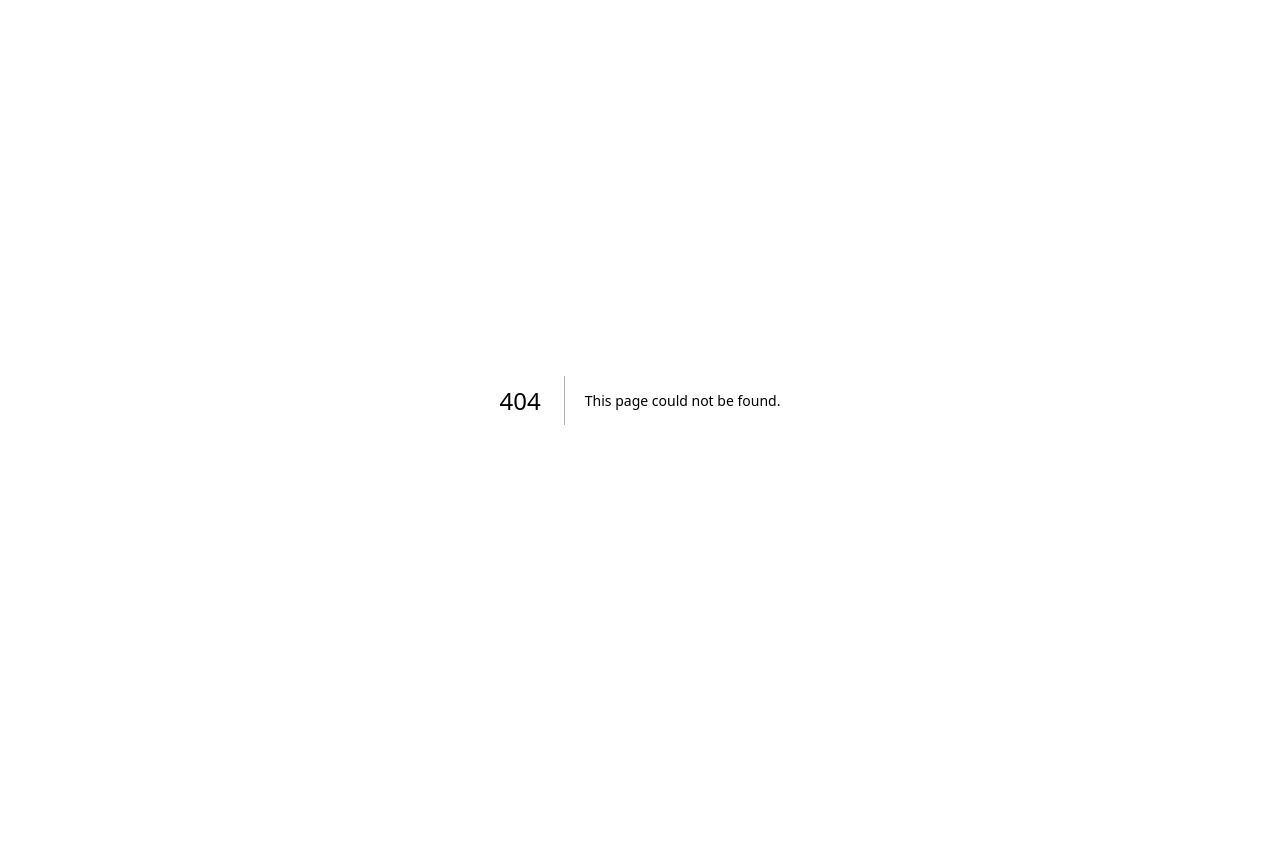
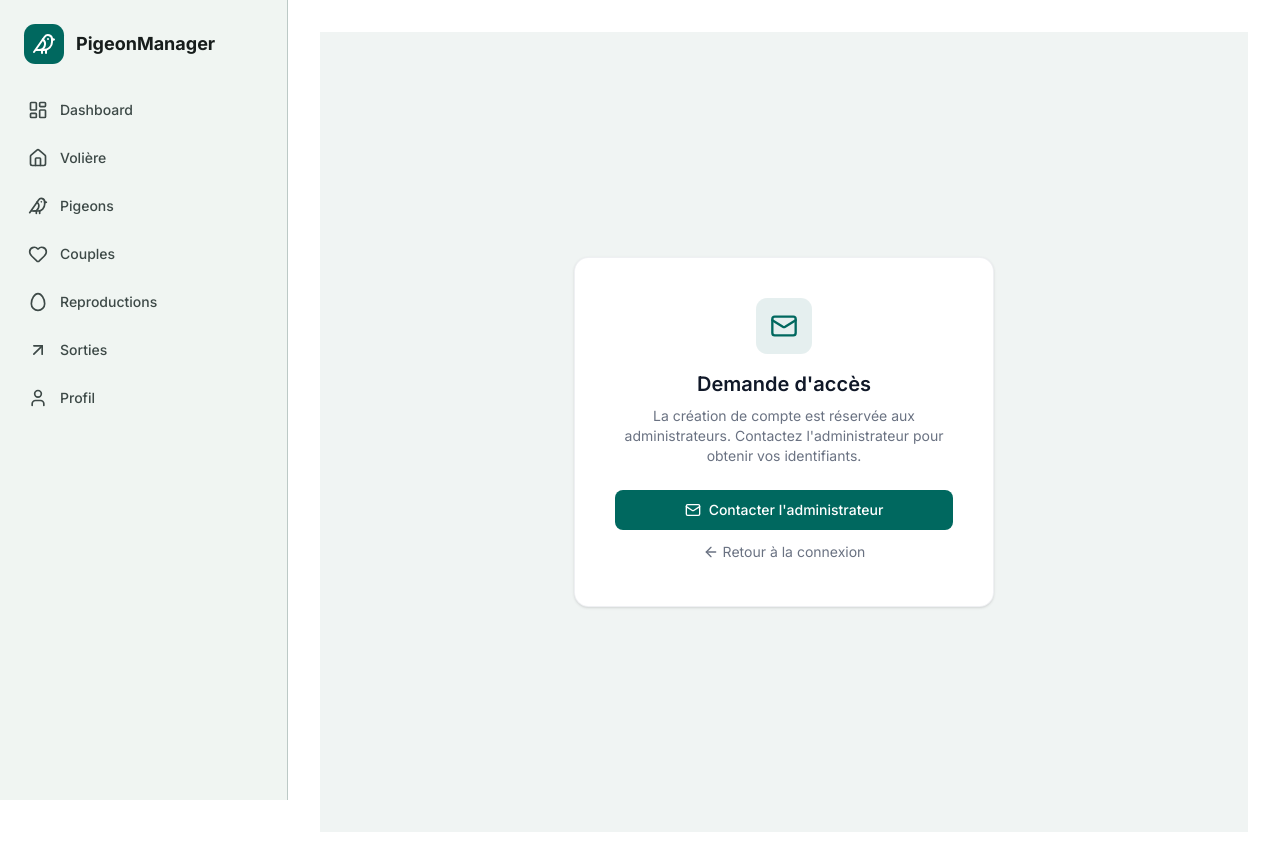
Before and after one commit to Azizka877/pigeon-manager-frontend, a Next.js app: page /contact-admin in a window 1280 px wide. Before the commit this address had no page. Before the commit the page ends 800 px from the top, so only its background shows below. Built offline with nearby package versions, Linux system fonts and the light colour scheme.

Commit message:
Feat :ajout contact-admin

```diff
--- a/app/(auth)/login/page.tsx
+++ b/app/(auth)/login/page.tsx
@@ -3,7 +3,8 @@
 import { useState } from 'react'
 import { useRouter } from 'next/navigation'
 import { useAuthStore } from '@/stores/auth-store'
-import { Bird } from 'lucide-react'
+import { Bird, AlertCircle } from 'lucide-react'
+import Link from 'next/link'
 
 export default function LoginPage() {
   const router = useRouter()
@@ -36,7 +37,6 @@ export default function LoginPage() {
 
   return (
     <div className="min-h-screen bg-[#f0f4f3] flex items-center justify-center p-4">
-      {/* Carte de connexion */}
       <div className="w-full max-w-[420px] bg-white rounded-2xl shadow-sm border border-gray-200/60 p-8 md:p-10">
 
         {/* Logo */}
@@ -52,7 +52,8 @@ export default function LoginPage() {
 
         {/* Erreur */}
         {error && (
-          <div className="mb-5 p-3 bg-red-50 border border-red-200 rounded-lg text-sm text-red-600">
+          <div className="mb-5 p-3 bg-red-50 border border-red-200 rounded-lg text-sm text-red-600 flex items-center gap-2">
+            <AlertCircle className="w-4 h-4 flex-shrink-0" />
             {error}
           </div>
         )}
@@ -82,13 +83,12 @@ export default function LoginPage() {
               <label htmlFor="password" className="block text-sm font-medium text-gray-700">
                 Mot de passe
               </label>
-              <button
-                type="button"
-                onClick={() => alert('Contactez l\'administrateur pour réinitialiser votre mot de passe.')}
+              <Link
+                href="/contact-admin?reason=password"
                 className="text-sm text-[#00685f] hover:text-[#00554d] font-medium transition-colors"
               >
                 Mot de passe oublié ?
-              </button>
+              </Link>
             </div>
             <input
               id="password"
@@ -125,18 +125,17 @@ export default function LoginPage() {
           </button>
         </form>
 
-        {/* Lien créer compte */}
-        <div className="mt-6 text-center">
+        {/* Message informatif — remplace le lien "Créer un compte" */}
+        <div className="mt-6 pt-5 border-t border-gray-100 text-center">
           <p className="text-sm text-gray-500">
-            Pas encore de compte ?{' '}
-            <button
-              type="button"
-              onClick={() => alert('Contactez l\'administrateur pour créer un compte.')}
-              className="text-[#00685f] hover:text-[#00554d] font-medium transition-colors"
-            >
-              Créer un compte
-            </button>
+            Accès réservé aux administrateurs
           </p>
+          <Link
+            href="/contact-admin?reason=account"
+            className="text-xs text-gray-400 hover:text-[#00685f] transition-colors mt-1 inline-block"
+          >
+            Demander un accès →
+          </Link>
         </div>
       </div>
     </div>
--- /dev/null
+++ b/app/(dashboard)/contact-admin/page.tsx
@@ -0,0 +1,58 @@
+// app/contact-admin/page.tsx
+'use client'
+
+import { useSearchParams } from 'next/navigation'
+import { Bird, Mail, ArrowLeft } from 'lucide-react'
+import Link from 'next/link'
+
+export default function ContactAdminPage() {
+  const searchParams = useSearchParams()
+  const reason = searchParams.get('reason')
+
+  const titles: Record<string, string> = {
+    password: 'Réinitialisation de mot de passe',
+    account: 'Demande d\'accès',
+  }
+
+  const descriptions: Record<string, string> = {
+    password: 'Pour réinitialiser votre mot de passe, contactez l\'administrateur système.',
+    account: 'La création de compte est réservée aux administrateurs. Contactez l\'administrateur pour obtenir vos identifiants.',
+  }
+
+  return (
+    <div className="min-h-screen bg-[#f0f4f3] flex items-center justify-center p-4">
+      <div className="w-full max-w-[420px] bg-white rounded-2xl shadow-sm border border-gray-200/60 p-8 md:p-10 text-center">
+
+        <div className="w-14 h-14 rounded-xl bg-[#00685f]/10 flex items-center justify-center mx-auto mb-4">
+          <Mail className="w-7 h-7 text-[#00685f]" />
+        </div>
+
+        <h1 className="text-xl font-semibold text-gray-900 mb-2">
+          {titles[reason || 'account']}
+        </h1>
+
+        <p className="text-sm text-gray-500 mb-6">
+          {descriptions[reason || 'account']}
+        </p>
+
+        <div className="space-y-3">
+          <a
+            href="mailto:admin@pigeon-manager.local"
+            className="inline-flex items-center justify-center w-full bg-[#00685f] hover:bg-[#00554d] text-white py-2.5 rounded-lg font-medium text-sm transition-all"
+          >
+            <Mail className="w-4 h-4 mr-2" />
+            Contacter l'administrateur
+          </a>
+
+          <Link
+            href="/login"
+            className="inline-flex items-center justify-center w-full text-sm text-gray-500 hover:text-[#00685f] transition-colors"
+          >
+            <ArrowLeft className="w-4 h-4 mr-1" />
+            Retour à la connexion
+          </Link>
+        </div>
+      </div>
+    </div>
+  )
+}
```
